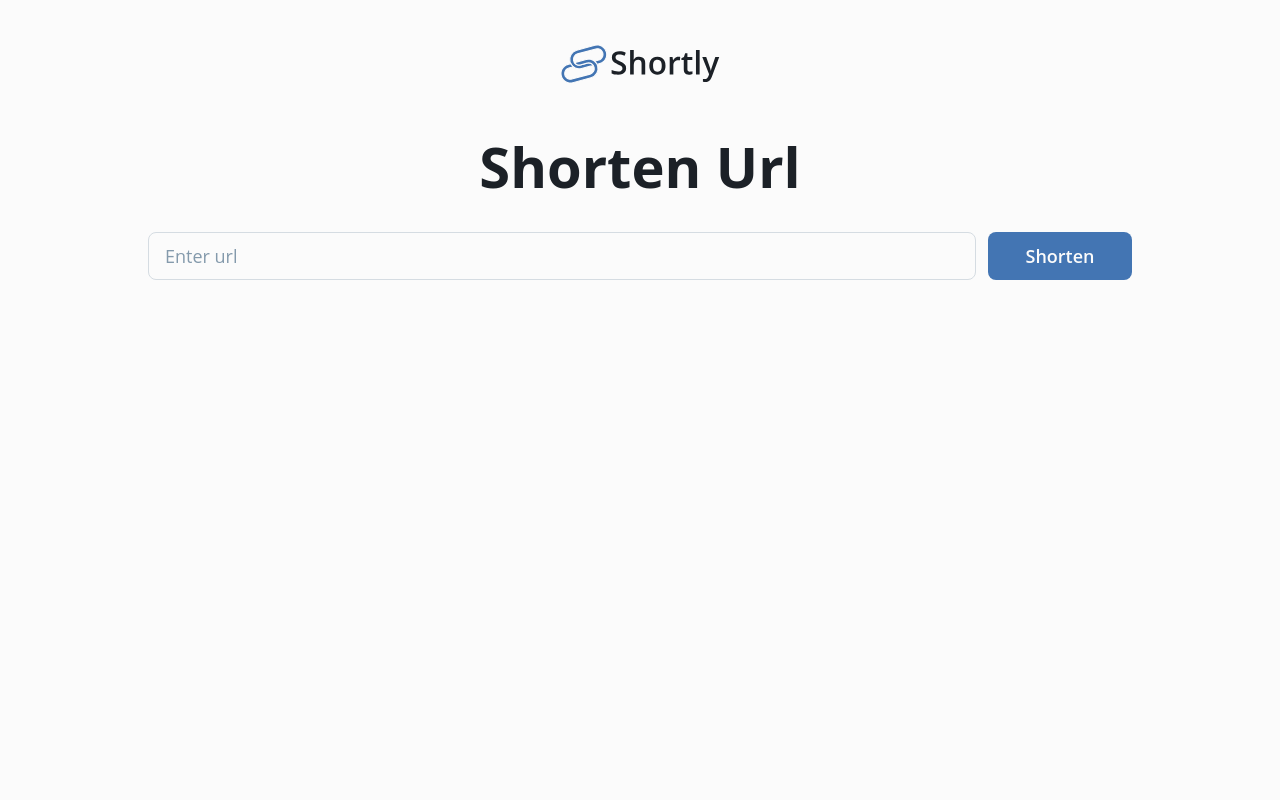
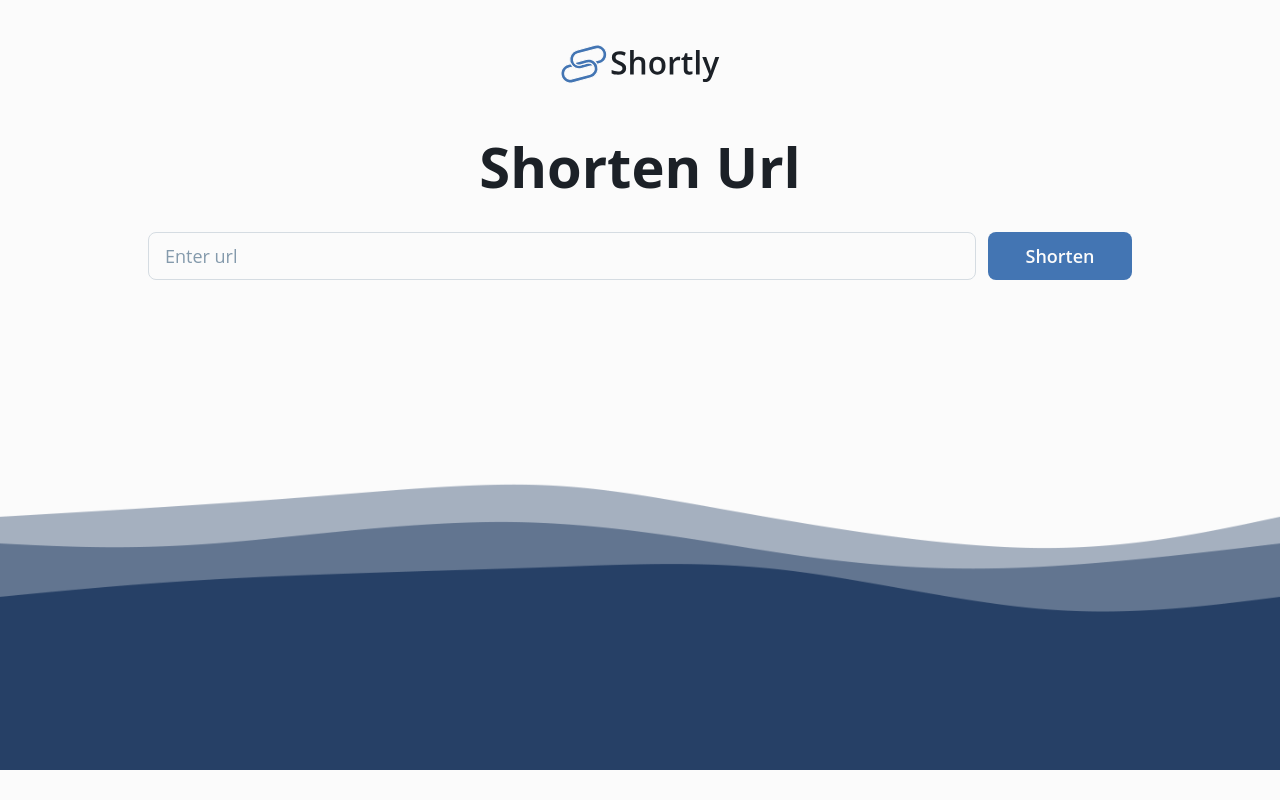
Before and after one commit to diegozam-dev/url-shortener, a React (Vite) app in the folder frontend/: page / in a window 1280 px wide. Built offline with nearby package versions, Linux system fonts and the light colour scheme.

Commit message:
adds decorative waves

```diff
--- a/frontend/src/components/layouts/HomeLayout.tsx
+++ b/frontend/src/components/layouts/HomeLayout.tsx
@@ -1,20 +1,30 @@
 import shortlyLogo from '../../assets/shortly-logo.svg';
 import ShortenUrl from '../../features/shortenUrl/ShortenUrl';
+import waves from '../../assets/waves.png';
 
 const HomeLayout = () => {
   return (
-    <div className="mx-auto px-6 max-w-[1032px]">
+    <div className="mx-auto px-6 max-w-[1032px] overflow-visible">
       <img
         src={shortlyLogo}
         alt="Shortly logo"
-        className="my-10 mx-auto w-40"
+        className="my-10 mx-auto w-40 z-50"
       />
-      <section id="shorten-url" className="my-10">
+      <section id="shorten-url" className="my-10 min-h-96 z-50">
         <h1 className="text-(--heading-primary) text-center mb-6">
           Shorten Url
         </h1>
         <ShortenUrl />
       </section>
+      <div className="absolute left-0 top-[550px] min-[370px]:top-[500px] sm:top-[450px] w-full h-80 overflow-hidden flex justify-center">
+        <div className="w-full h-full">
+          <img
+            src={waves}
+            alt=""
+            className="w-full h-full object-cover object-top"
+          />
+        </div>
+      </div>
     </div>
   );
 };
```
